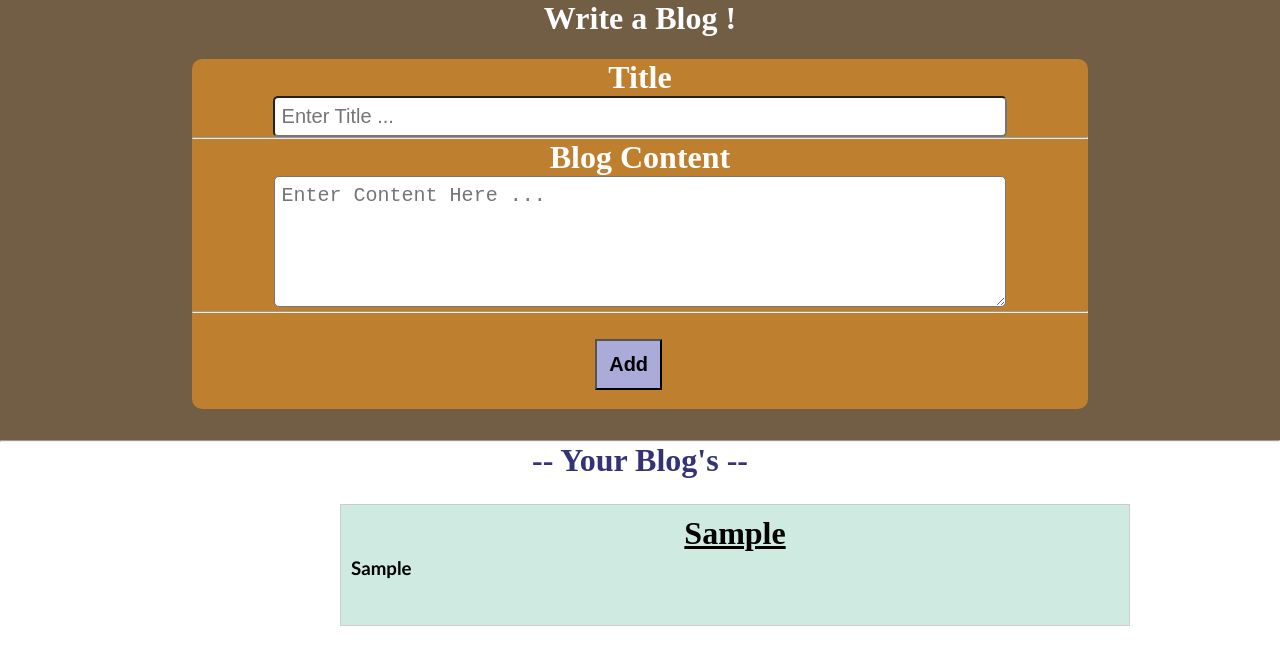
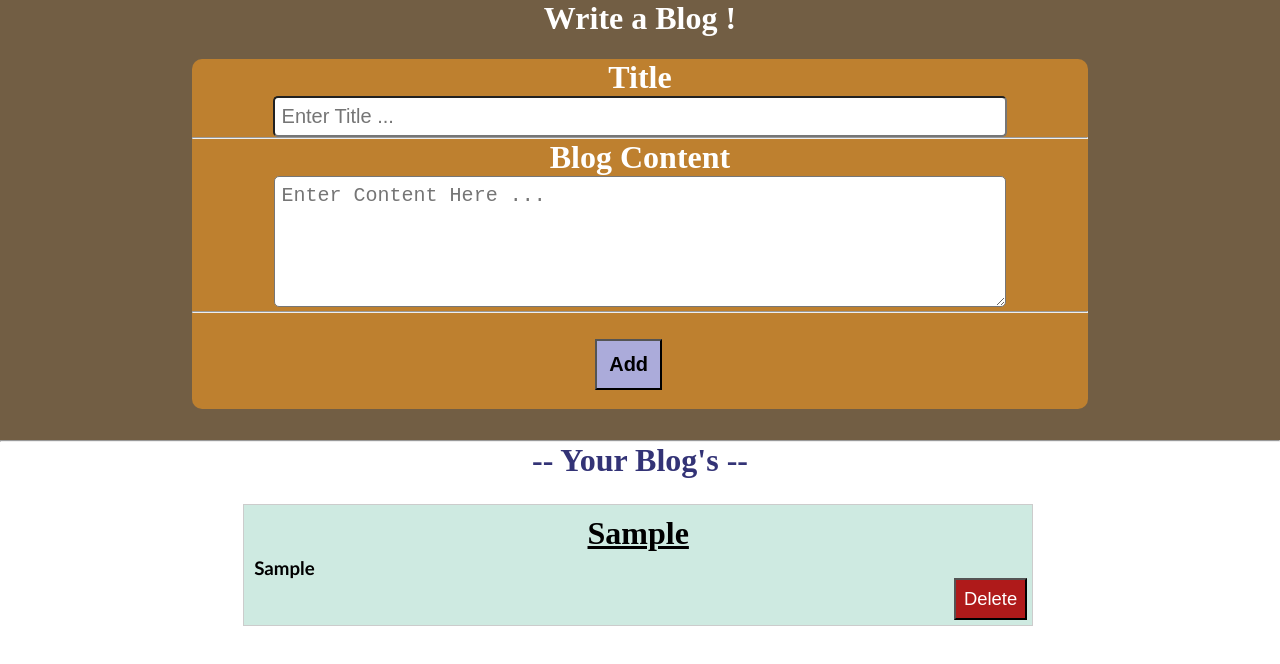
Before and after one commit to Abhijeet-Tripathi/ReactBlog, a React (Create React App) app: page / in a window 1280 px wide. Both pictures are taken after typing "Sample", "Sample" into the empty fields and a click on the button "Add". Shown: the top 664 px of the page. Built offline with nearby package versions, Linux system fonts and the light colour scheme.

Commit message:
added delete button functionalities

```diff
--- a/src/components/Blog.js
+++ b/src/components/Blog.js
@@ -15,8 +15,10 @@ function Blog() {
     // setTitle("");
     // setContent("");
     console.log(blogs);
-
   };
+  const handleDelete=(i)=>{
+    setBlogs(blogs.filter((blog,index)=>i!==index));
+  }
   return (
     <>
     <div className={style.coreContainer}>
@@ -58,9 +60,14 @@ function Blog() {
 
       {blogs.map((blog,i)=>(
         <div className={style.slide} key={i}>
-           <h1 className={style.slideTitle}>{blog.title}</h1>
-
+          <h1 className={style.slideTitle}>{blog.title}</h1>
           <h3 className={style.slideContent}>{blog.content}</h3>
+            <div>
+              <button
+              className={style.remove}
+              onClick={()=>{handleDelete(i)}}
+              >Delete</button>
+            </div>
           </div>
       ))}
 
--- a/src/cssModules/Blog.module.css
+++ b/src/cssModules/Blog.module.css
@@ -49,8 +49,9 @@
   }
 
   .slide{
+    position:relative;
     margin-top:25px;
-    margin-left: 340px;
+    left: 19%;
     width: 60vw;
     background-color: rgb(206, 234, 225);
     min-height: 100px; /* Set a minimum height */
@@ -70,3 +71,13 @@
     text-decoration: solid;
 
   }
+
+  .remove{
+    position: absolute;
+    font-size: 1.15rem;
+    padding: 8px;
+    right:5px;
+    bottom:5px;
+    color:white;
+    background-color: rgb(175, 26, 26);
+  }
```
